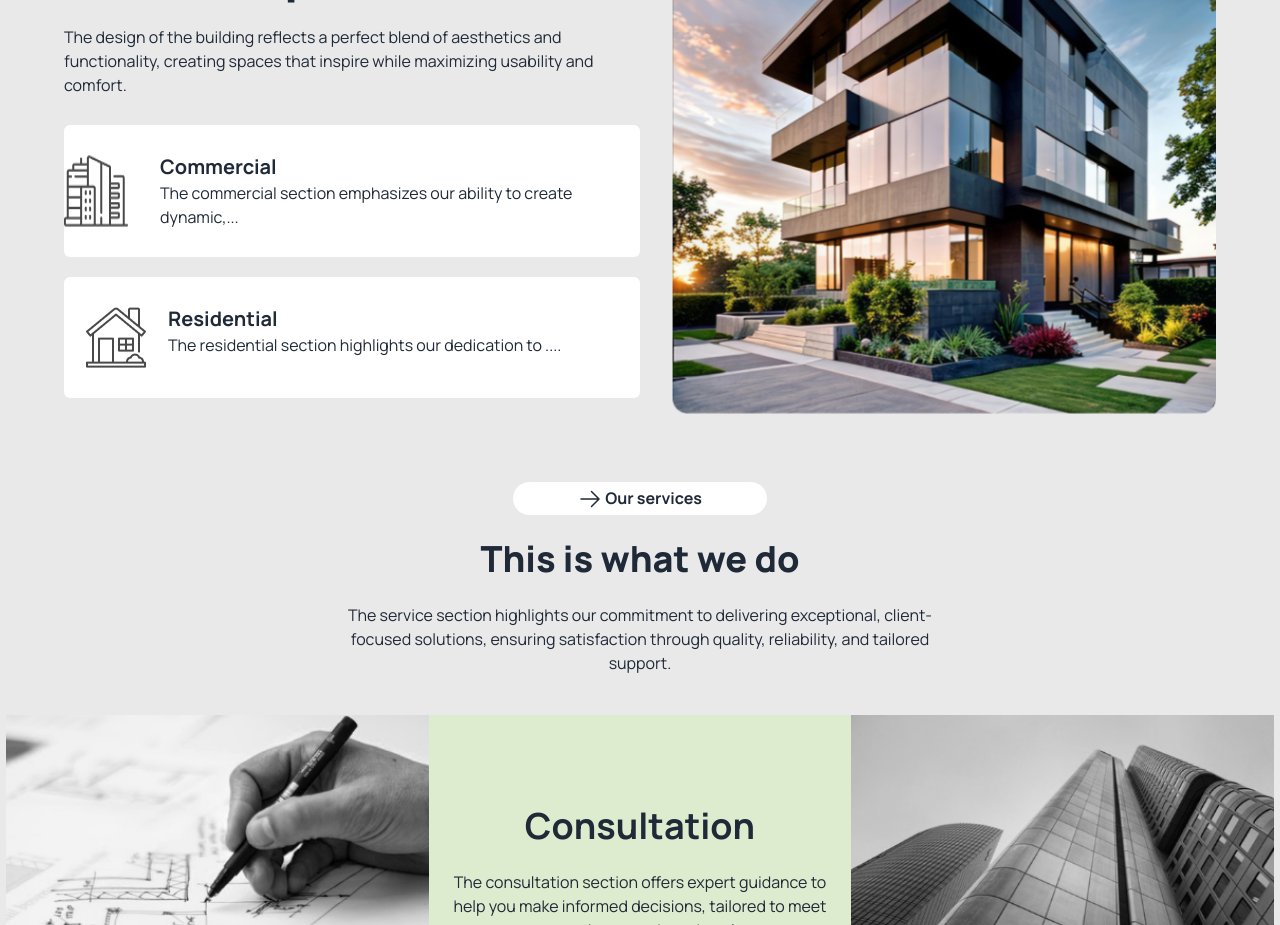
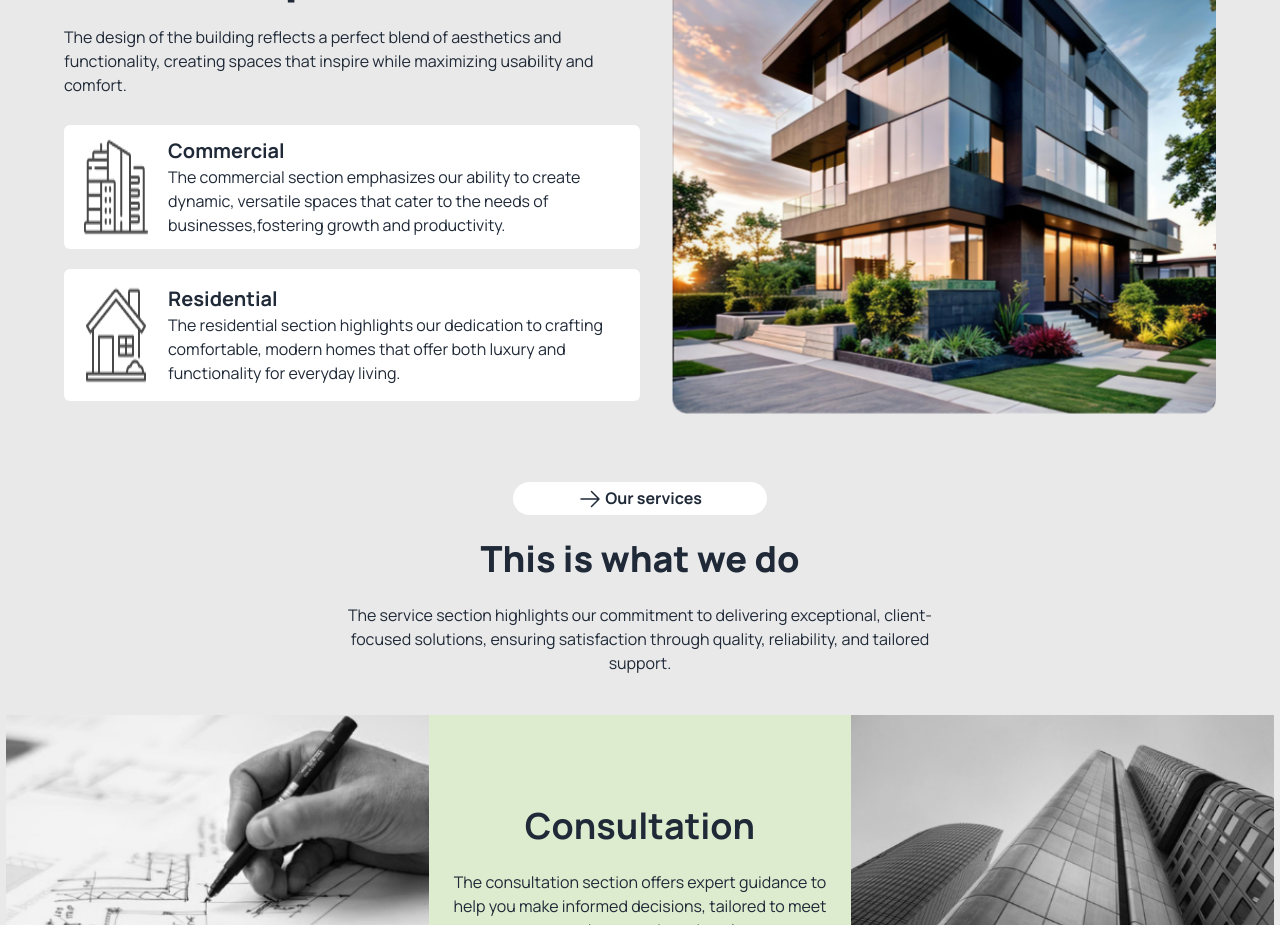
Before and after one commit to mdYeasinIslam/B10-Assignment-3, a plain HTML site: page index.html in a window 1280 px wide. Shown: the part 1011-1936 px from the top of the page. Drawn offline with nearby package versions, Linux system fonts and the light colour scheme.

Commit message:
Reinterio project complete

```diff
--- a/index.html
+++ b/index.html
@@ -125,19 +125,19 @@
                             liveable spaces</h1>
                         <p class="text-center lg:text-start">The design of the building reflects a perfect blend of aesthetics and functionality, creating spaces that inspire while maximizing usability and comfort.</p>
                         <div class=" space-y-5">
-                            <div class="flex bg-white gap-3  lg:py-7 py-3  rounded-md">
+                            <div class="flex bg-white px-2 lg:px-5  py-3  rounded-md">
                                 <img src="./assets/commercial.png" alt="">
                                 <div class="ml-5">
                                     <h1 class=" text-xl font-bold">Commercial</h1>
                                     <p>
-                                        The commercial section emphasizes our ability to create dynamic,...</p>
+                                        The commercial section emphasizes our ability to create dynamic, versatile  <span class="hidden lg:inline">spaces that cater to the needs of businesses,fostering growth and productivity.</span> </p>
                                 </div>
                             </div>
-                            <div class="flex bg-white px-2 lg:px-5 py-4 lg:py-7 rounded-md">
+                            <div class="flex bg-white px-2 lg:px-5 py-4  rounded-md">
                                 <img src="./assets/residential.png" alt="">
                                 <div class="ml-5 ">
                                     <h1 class=" text-xl font-bold">Residential</h1>
-                                    <p>The residential section highlights our dedication to ....</p>
+                                    <p>The residential section highlights our dedication to crafting <span class="hidden lg:inline"> comfortable, modern homes that offer both luxury and functionality for everyday living.</span></p>
                                 </div>
                             </div>
                         </div>
```
